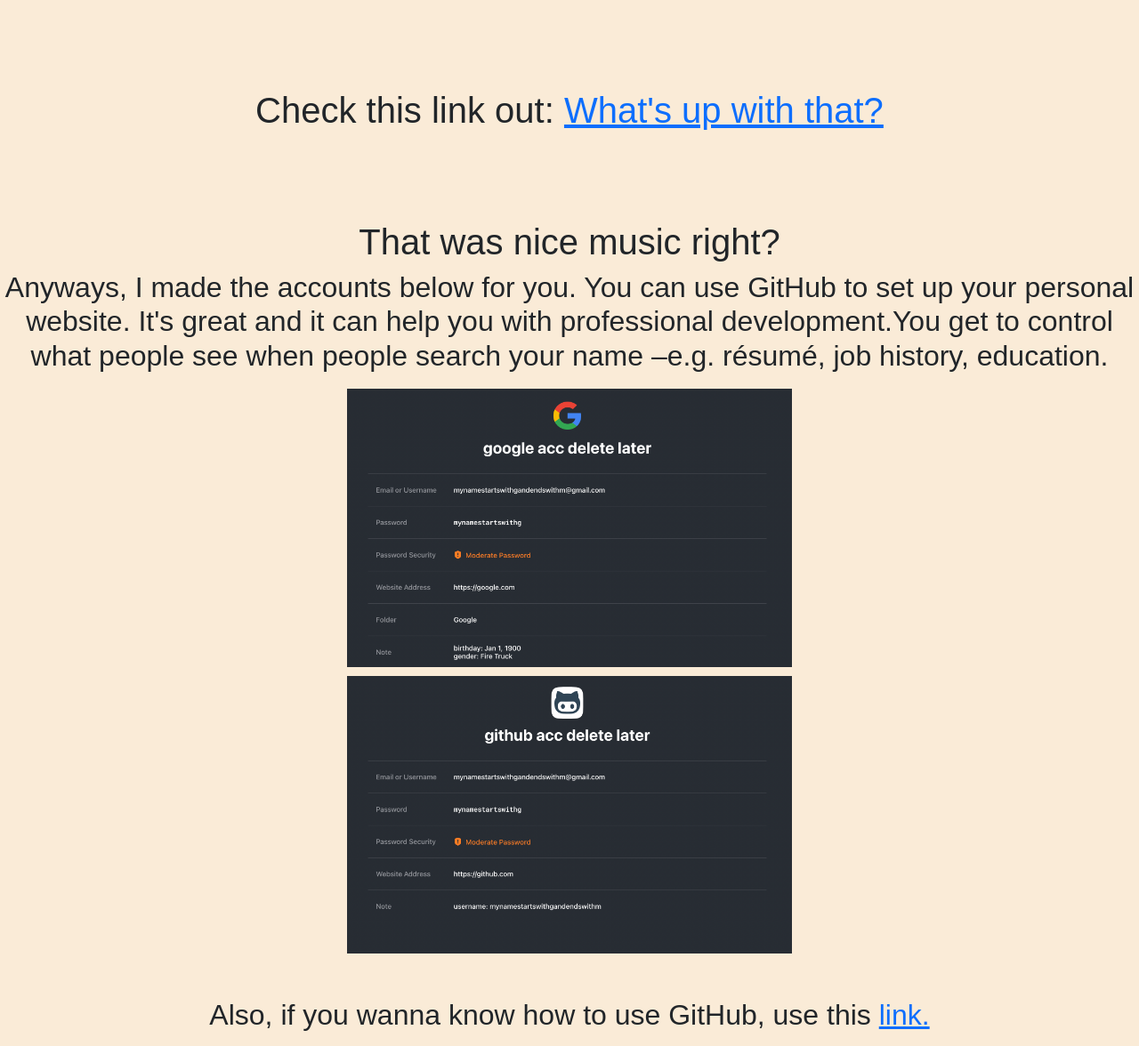
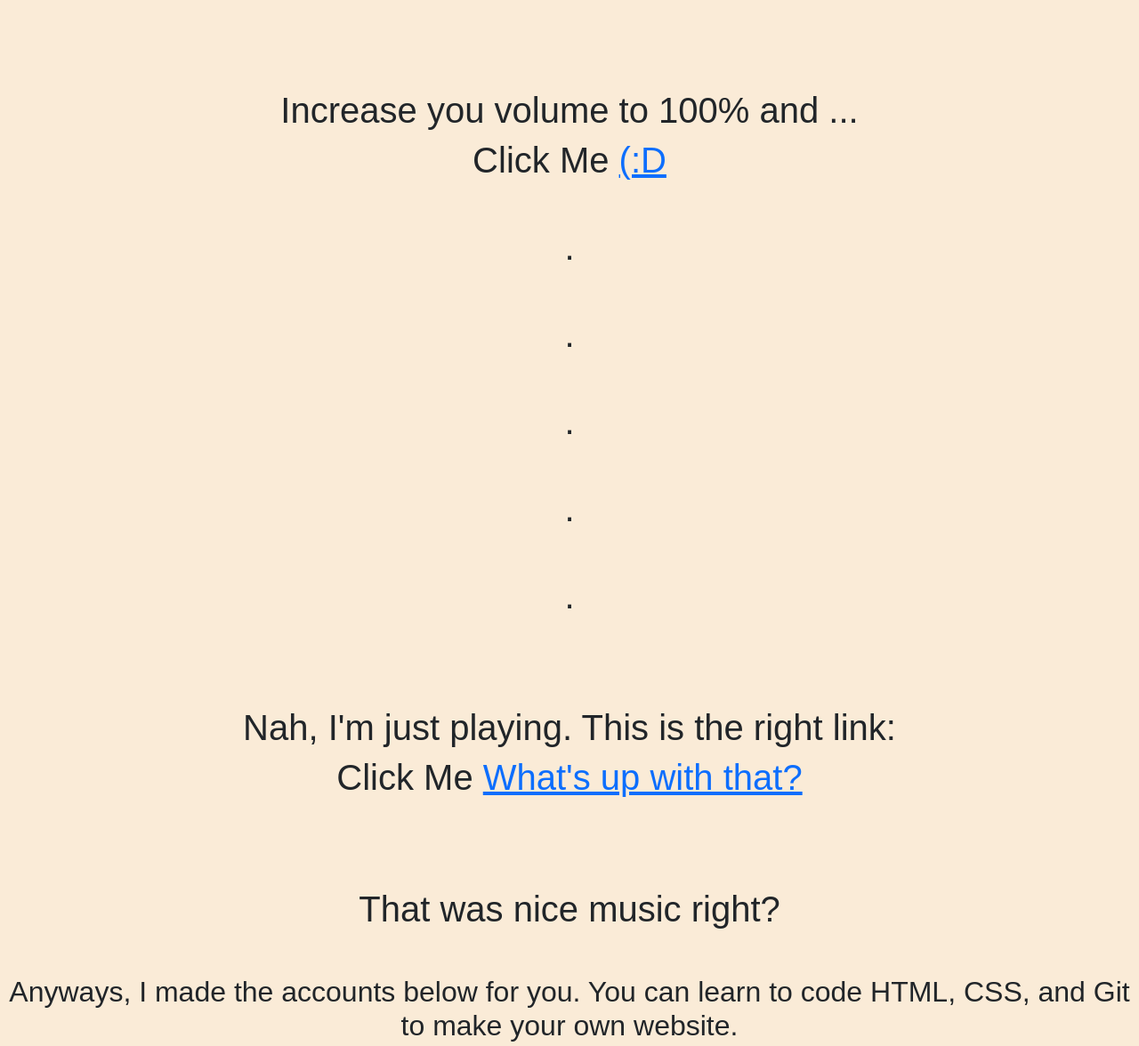
Before and after one commit to mynamestartswithgandendswithm/goldberg.github.io, a plain HTML site: page index.html in a window 1280 px wide. Shown: the top 1176 px of the page at 89% size. Drawn offline with nearby package versions, Linux system fonts and the light colour scheme.

Commit message:
update index.html

```diff
--- a/index.html
+++ b/index.html
@@ -10,16 +10,48 @@
 </head>
 <body style="background-color: antiquewhite;">
     <div>
+
         <h1 style="margin-top: 100px">
-            Check this link out:
+            Increase you volume to 100% and ...
+        </h1>
+        <h1>
+            Click Me
+            <a href="https://youtu.be/iik25wqIuFo" target="_blank">(:D</a>
+        </h1>
+        <h1 style="margin-top: 50px;">
+            .
+        </h1>
+        <h1 style="margin-top: 50px;">
+            .
+        </h1>
+        <h1 style="margin-top: 50px;">
+            .
+        </h1>
+        <h1 style="margin-top: 50px;">
+            .
+        </h1>
+        <h1 style="margin-top: 50px;">
+            .
+        </h1>
+        <h1 style="margin-top: 100px;">
+            Nah, I'm just playing. This is the right link:
+        </h1>
+        <h1>
+            Click Me
             <a href="https://www.youtube.com/watch?v=Vv98ceYutgQ&t=36" target="_blank">What's up with that?</a>
         </h1>
         <h1 style="margin-top: 100px;">
             That was nice music right?
         </h1>
-        <h2>
-                Anyways, I made the accounts below for you. You can use GitHub to set up your personal website. It's great and it can help you with professional development.You get to control what people see when people search your name –e.g. résumé, job history, education.
+        <h2 style="margin-top:50px">
+                Anyways, I made the accounts below for you. You can learn to code HTML, CSS, and Git to make your own website.
+
+
         </h2>
+        <h2 style="margin-top:50px">
+            What can you do with a website, I hear you ask? You can put your résumé, job history, education, etc. on it.
+        </h2>
+
         <div>
             <img src="google name and pass.png" alt="google pass">
         </div>
@@ -27,7 +59,10 @@
             <img src="github name and pass.png" alt="github pass">
         </div>
         <h2 style="margin-top: 50px">
-            Also, if you wanna know how to use GitHub, use this <a href="https://learning.edx.org/course/course-v1:HarvardX+CS50W+Web/home">link.</a>
+            Use the link below if you wanna learn how to code <a href="https://learning.edx.org/course/course-v1:HarvardX+CS50W+Web/home">link.</a>
+        </h2>
+        <h2 style="margin-top: 50px">
+            I also hope that this was a unique enough gift. Enjoy and best of luck!
         </h2>
     </div>
 </body>
```
